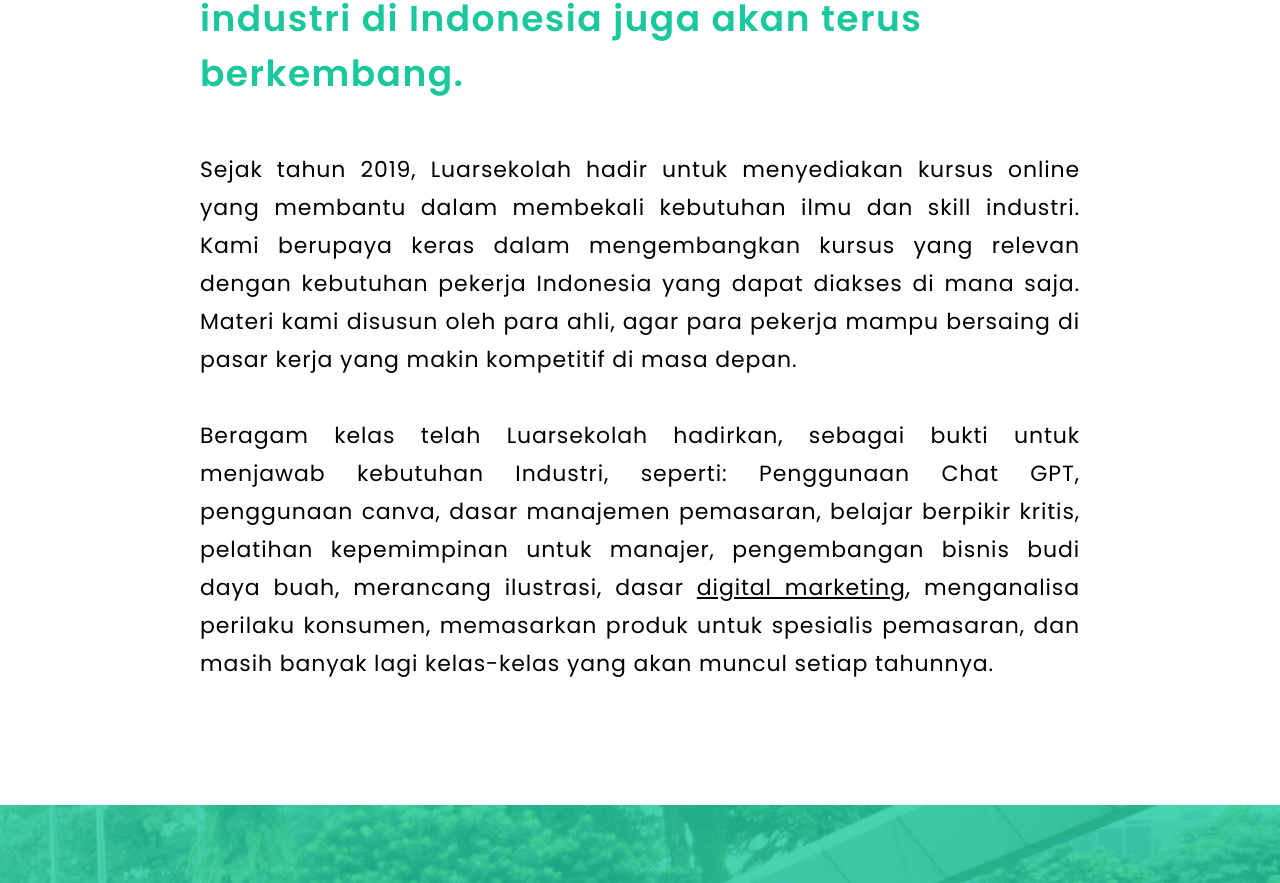
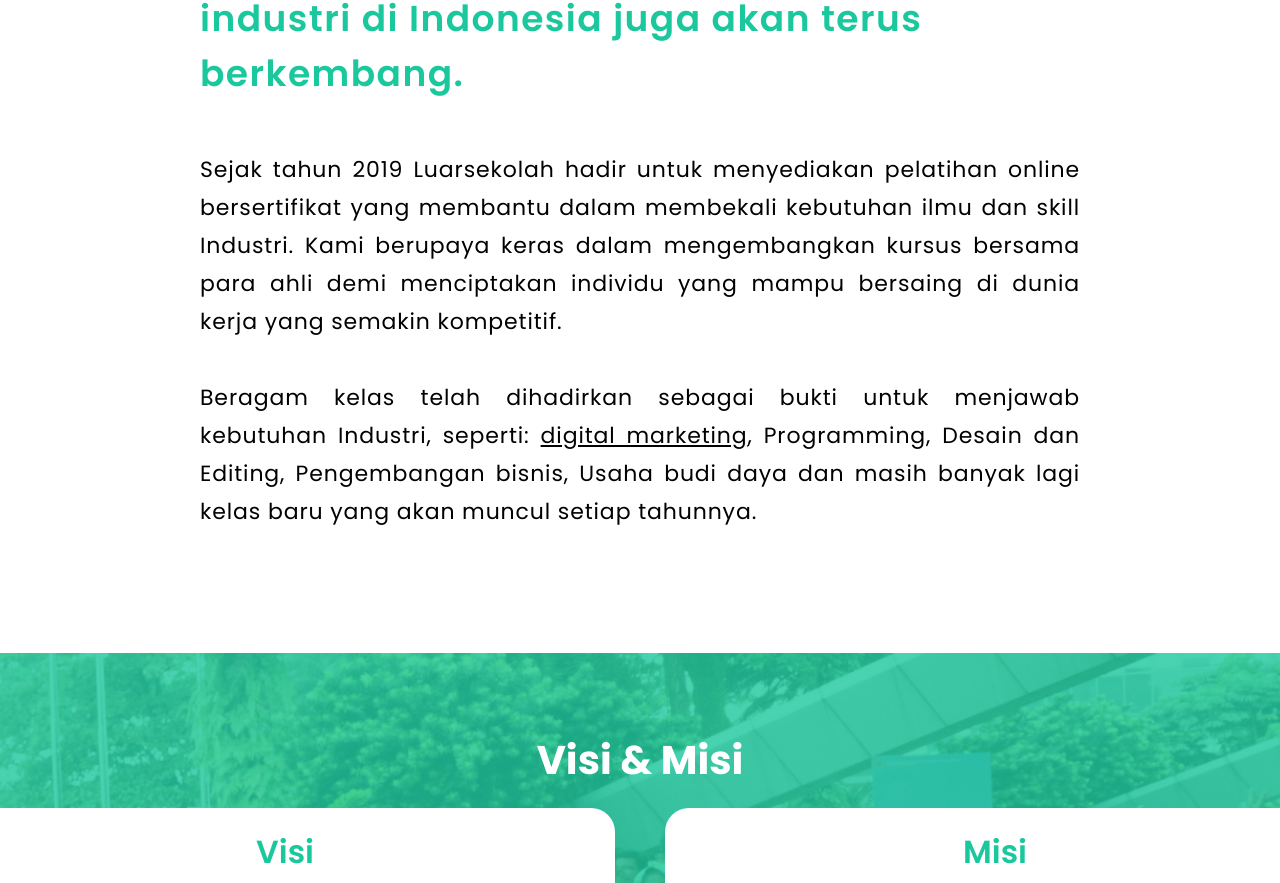
Before and after one commit to hennndev/LuarSekolah-project-collaboration, a Next.js app: page /tentang-kami in a window 1280 px wide. Shown: the part 745-1628 px from the top of the page. Built offline with nearby package versions, Linux system fonts and the light colour scheme.

Commit message:
change some style

```diff
--- a/app/components/tentang-kami/HeroText.tsx
+++ b/app/components/tentang-kami/HeroText.tsx
@@ -26,9 +26,8 @@
                     Tidak hanya <Link href='https://luarsekolah.com/kelas/online/belajar-menerapkan-digital-marketing-untuk-manajer-pemasaran' target='_blank' className='underline'>digital marketing</Link> saja yang ilmunya selalu berubah. Permintaan industri di Indonesia juga akan terus berkembang.
                 </h2>
                 <p className='text-[22px] leading-[38px] tracking-[0.04em] text-justify'>
-                    Sejak tahun 2019, Luarsekolah hadir untuk menyediakan kursus online yang membantu dalam membekali kebutuhan ilmu dan skill industri. Kami berupaya keras dalam mengembangkan kursus yang relevan dengan kebutuhan pekerja Indonesia yang dapat diakses di mana saja. Materi kami disusun oleh para ahli, agar para pekerja mampu bersaing di pasar kerja yang makin kompetitif di masa depan. <br /> <br />
-                    Beragam kelas telah Luarsekolah hadirkan, sebagai bukti untuk menjawab kebutuhan Industri, seperti:
-                    Penggunaan Chat GPT, penggunaan canva, dasar manajemen pemasaran, belajar berpikir kritis, pelatihan kepemimpinan untuk manajer, pengembangan bisnis budi daya buah, merancang ilustrasi, dasar <Link href='https://luarsekolah.com/kelas/online/belajar-menerapkan-digital-marketing-untuk-manajer-pemasaran' target='_blank' className='underline'>digital marketing</Link>, menganalisa perilaku konsumen, memasarkan produk untuk spesialis pemasaran, dan masih banyak lagi kelas-kelas yang akan muncul setiap tahunnya.
+                    Sejak tahun 2019 Luarsekolah hadir untuk menyediakan pelatihan online bersertifikat yang membantu dalam membekali kebutuhan ilmu dan skill Industri. Kami berupaya keras dalam mengembangkan kursus bersama para ahli demi menciptakan individu yang mampu bersaing di dunia kerja yang semakin kompetitif. <br /> <br />
+                    Beragam kelas telah dihadirkan sebagai bukti untuk menjawab kebutuhan Industri, seperti: <Link href='https://luarsekolah.com/kelas/online/belajar-menerapkan-digital-marketing-untuk-manajer-pemasaran' target='_blank' className='underline'>digital marketing</Link>, Programming, Desain dan Editing, Pengembangan bisnis, Usaha budi daya dan masih banyak lagi kelas baru yang akan muncul setiap tahunnya.
                 </p>
             </section>
         </section>
```
